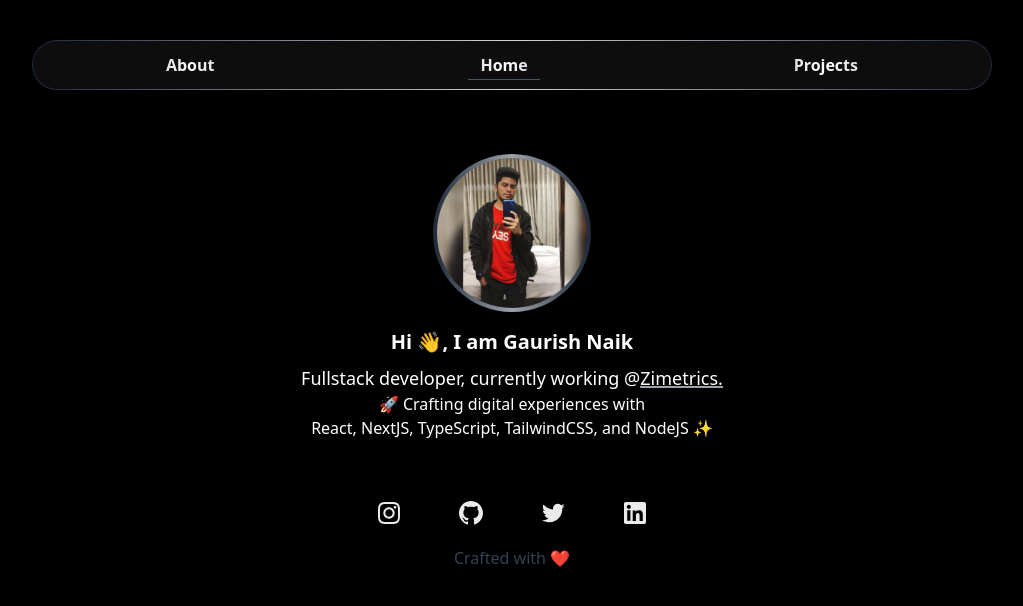
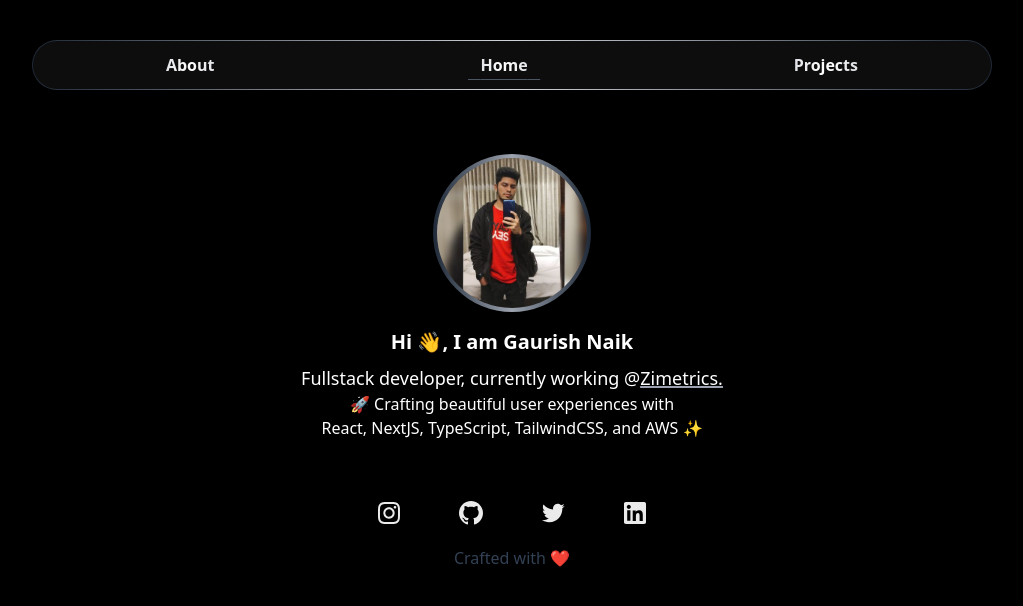
Before and after one commit to gaurishxjfk/portfolioNextJS, a Next.js app: page / in a window 1280 px wide. Shown: the top 606 px of the page, without its empty margins (128-1151 px from the left). Built offline with nearby package versions, Linux system fonts and the light colour scheme.

Commit message:
added cloudfront actions

```diff
--- a/components/Home.tsx
+++ b/components/Home.tsx
@@ -30,8 +30,8 @@ const Home = () => {
         </span>
       </p>
       <p className="mx-2 mb-4">
-        🚀 Crafting digital experiences with <br /> React, NextJS, TypeScript,
-        TailwindCSS, and NodeJS ✨
+        🚀 Crafting beautiful user experiences with <br /> React, NextJS, TypeScript,
+        TailwindCSS, and AWS ✨
       </p>
     </div>
   );
```
